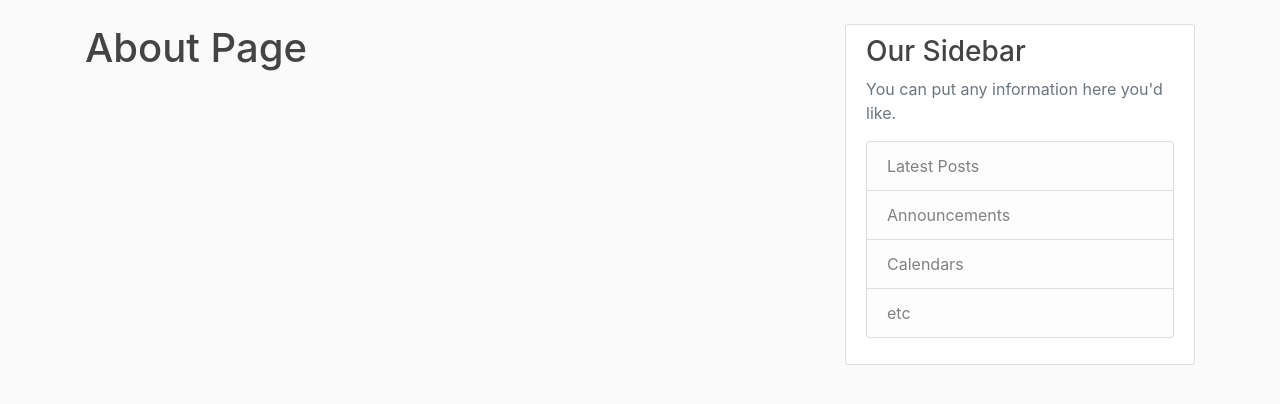
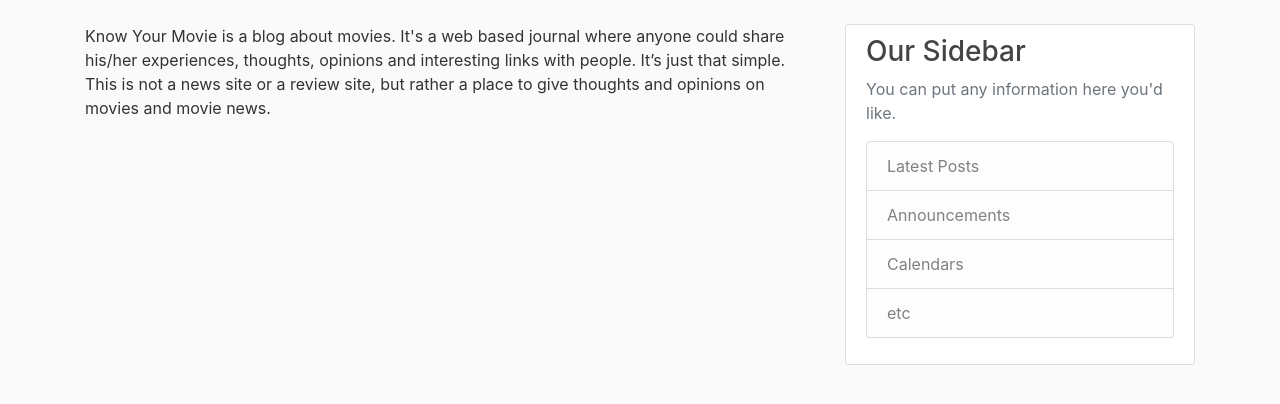
Before and after one commit to brkishore566/Django, a Django app: page /about/ in a window 1280 px wide. Shown: the part 56-460 px from the top of the page. Run offline with Django 3.2, Linux system fonts and the light colour scheme; some libraries are stand-ins or nearby versions.

Commit message:
Update about.html

```diff
--- a/blog/templates/blog/about.html
+++ b/blog/templates/blog/about.html
@@ -1,4 +1,8 @@
 {% extends "blog/base.html" %}
 {% block content %}
-    <h1>About Page</h1>
+    <p>
+		Know Your Movie is a blog about movies. It's a web based journal where anyone could share his/her experiences, thoughts, opinions and interesting links with people. It’s just that simple.
+		<br>
+		This is not a news site or a review site, but rather a place to give thoughts and opinions on movies and movie news.
+	</p>
 {% endblock content %}
```
